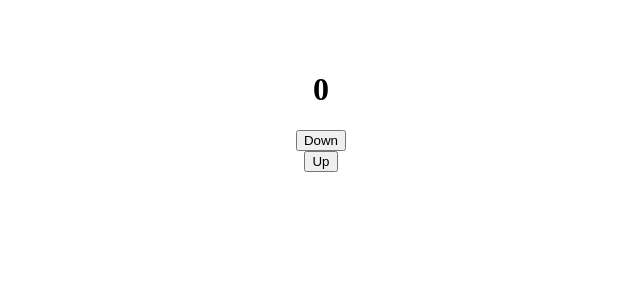
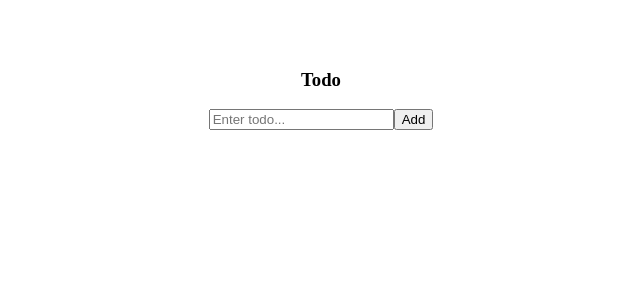
Before and after one commit to nban22/learning-react, a React (Create React App) app in the folder my-react-app/: page / in a window 1280 px wide. Shown: the top 300 px of the page, without its empty margins (319-959 px from the left). Built offline with nearby package versions, Linux system fonts and the light colour scheme.

Commit message:
todo app with useReducer hook

```diff
--- a/my-react-app/src/App.js
+++ b/my-react-app/src/App.js
@@ -33,33 +33,93 @@ const cssCenterTag = {
 // 4. Dispatch
 
 // Init state
-const initState = 0;
+const initState = {
+  item: '',
+  listItem: []
+};
 
 // Actions
-const UP_ACTION = 'up';
-const DOWN_ACTION = 'down';
+const SET_ITEM = 'set_item';
+const ADD_ITEM = 'add_item';
+const DELETE_ITEM = 'delete_item';
+
+const setItem = payload => {
+  return {
+    type: SET_ITEM,
+    payload
+  }
+}
+
+const addItem = payload => {
+  return {
+    type: ADD_ITEM,
+    payload
+  }
+}
+const deleteItem = payload => {
+  return {
+    type: DELETE_ITEM,
+    payload
+  }
+}
 
 // Reducer
 const reducer = (state, action) => {
-  switch (action) {
-    case UP_ACTION:
-      return state + 1;
-    case DOWN_ACTION:
-      return state - 1;
+  switch (action.type)
+  {
+    case SET_ITEM:
+      return {
+        ...state,
+        item: action.payload
+      }
+      case ADD_ITEM:
+      return {
+        ...state,
+        listItem: [...state.listItem, action.payload]
+      }
+    case DELETE_ITEM:
+      return {
+        ...state,
+        listItem: state.listItem.filter((_, index) => index !== action.payload)
+      }
     default:
-      throw new Error('Invalid action')
+      throw new Error('Action not found');
   }
 }
 
 const App = () => {
-  const [count, dispatch] = useReducer(reducer, initState);
+  const [state, dispatch] = useReducer(reducer, initState);
+  const { item, listItem } = state;
+  const inputRef = useRef(null);
 
+  const handleSubmit = () => {
+    if (item.trim() !== "") {
+      dispatch(addItem(item));
+      dispatch(setItem(''));
+      inputRef.current.focus();
+    }
+  }
   return (
     <div style={cssCenterTag}>
-      <h1>{count}</h1>
-      <button onClick={() => {dispatch(DOWN_ACTION)}}>Down</button>
-      <button onClick={() => {dispatch("UP_ACTION")}}>Up</button>
-
+      <h3>Todo</h3>
+      <div>
+        <input
+          ref={inputRef}
+          value={item}
+          placeholder='Enter todo...'
+          onChange={(e) => dispatch(setItem(e.target.value))}
+          onKeyDown={(e) => {if (e.key === 'Enter')  handleSubmit()}}
+        />
+        <button onClick={handleSubmit}>Add</button>
+      </div>
+      <ul>
+        {listItem.map((item, index) => {
+          return (
+            <li
+              key={index}
+            >{item}  <span onClick={() => dispatch(deleteItem(index))}>&times;</span></li>)
+        })}
+      </ul>
     </div>
   )
 }
```
